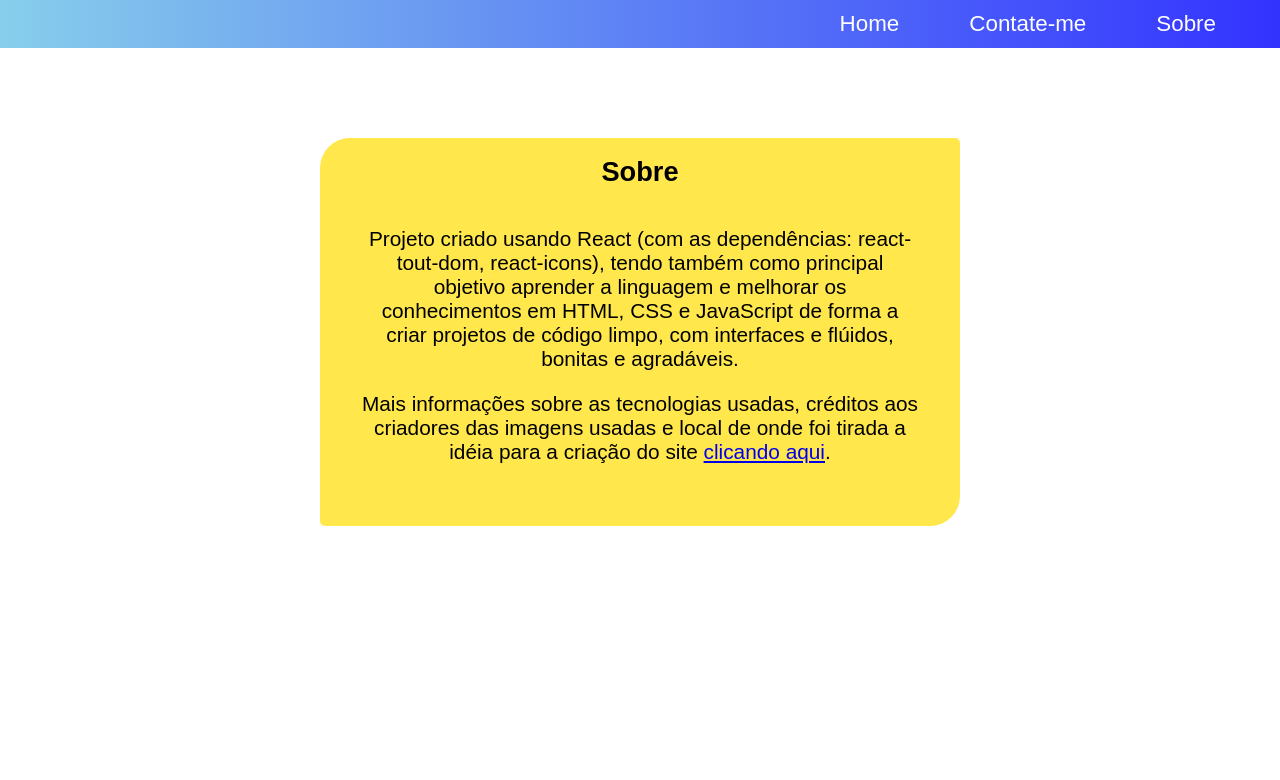
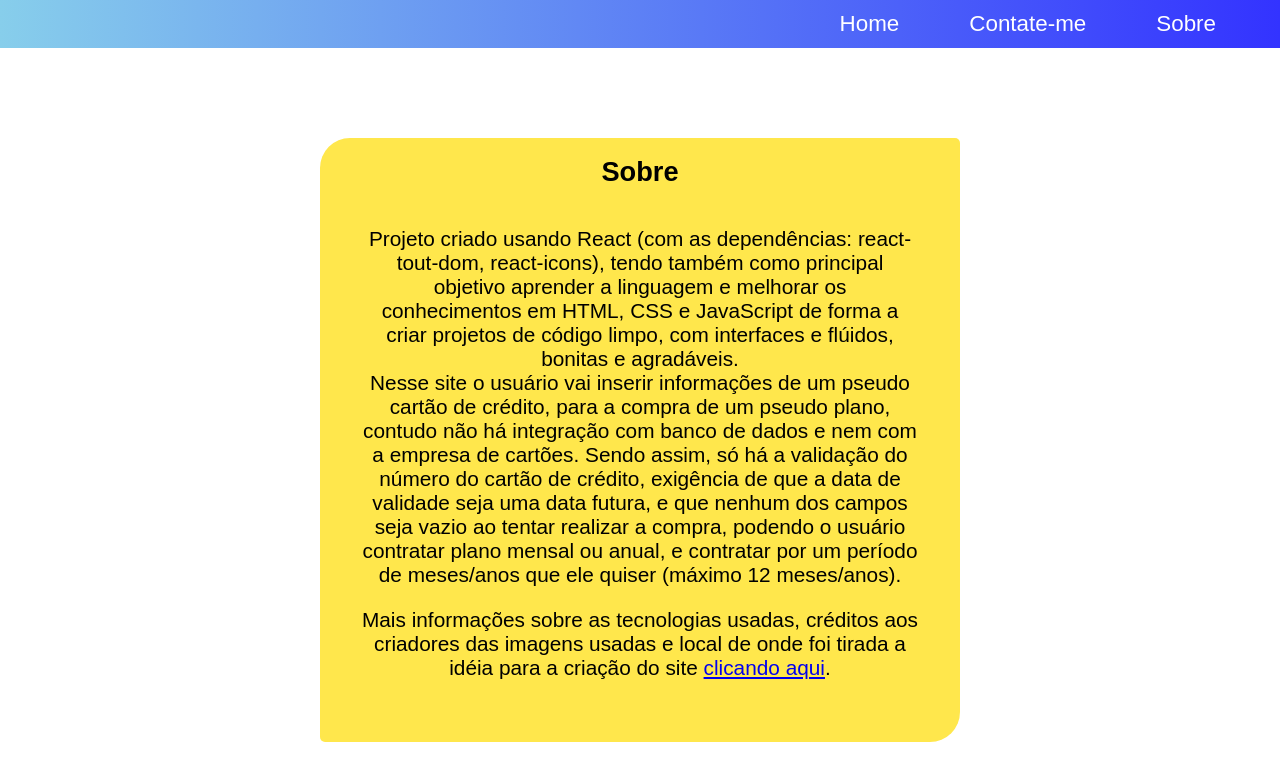
Before and after one commit to rena02to/Connect-Planos, a React (Create React App) app: page /sobre in a window 1280 px wide. Shown: the top 780 px of the page. Built offline with nearby package versions, Linux system fonts and the light colour scheme; the HTML template or start-up script is replaced by a standard one.

Commit message:
Alterando o link de acesso ao repositório e alterando o texto no 'Sobre' do site

```diff
--- a/src/pages/Sobre.js
+++ b/src/pages/Sobre.js
@@ -5,18 +5,21 @@ function Sobre(){
         <div className={style.sobre}>
             <h1>Sobre</h1>
             <p className={style.p1}>
-                Projeto criado usando React (com as dependências:
-                react-tout-dom, react-icons), tendo também como principal
-                objetivo aprender a linguagem e melhorar os
-                conhecimentos em HTML, CSS e JavaScript
-                de forma a criar projetos de código limpo, com interfaces
-                e flúidos, bonitas e agradáveis.
+                Projeto criado usando React (com as dependências: react-tout-dom, react-icons),
+                tendo também como principal objetivo aprender a linguagem e melhorar os conhecimentos
+                em HTML, CSS e JavaScript de forma a criar projetos de código limpo, com interfaces e flúidos, bonitas e agradáveis.
+                <br />Nesse site o usuário vai inserir informações de um pseudo cartão de crédito, para a
+                compra de um pseudo plano, contudo não há integração com banco de dados e nem com a empresa
+                de cartões. Sendo assim, só há a validação do número do cartão de crédito, exigência de que a
+                data de validade seja uma data futura, e que nenhum dos campos seja vazio ao tentar realizar a
+                compra, podendo o usuário contratar plano mensal ou anual, e contratar por um período de meses/anos
+                que ele quiser (máximo 12 meses/anos).
             </p>
             <p className={style.p2}>
                 Mais informações sobre as tecnologias usadas,
                 créditos aos criadores das imagens usadas e
                 local de onde foi tirada a idéia para a criação
-                do site <a href="https://github.com/rena02to/my-projects/tree/main/tabela-precos" target="_blank" rel="noopener noreferrer">clicando aqui</a>.
+                do site <a href="https://github.com/rena02to/Connect-Planos" target="_blank" rel="noopener noreferrer">clicando aqui</a>.
             </p>
         </div>
     );
```
